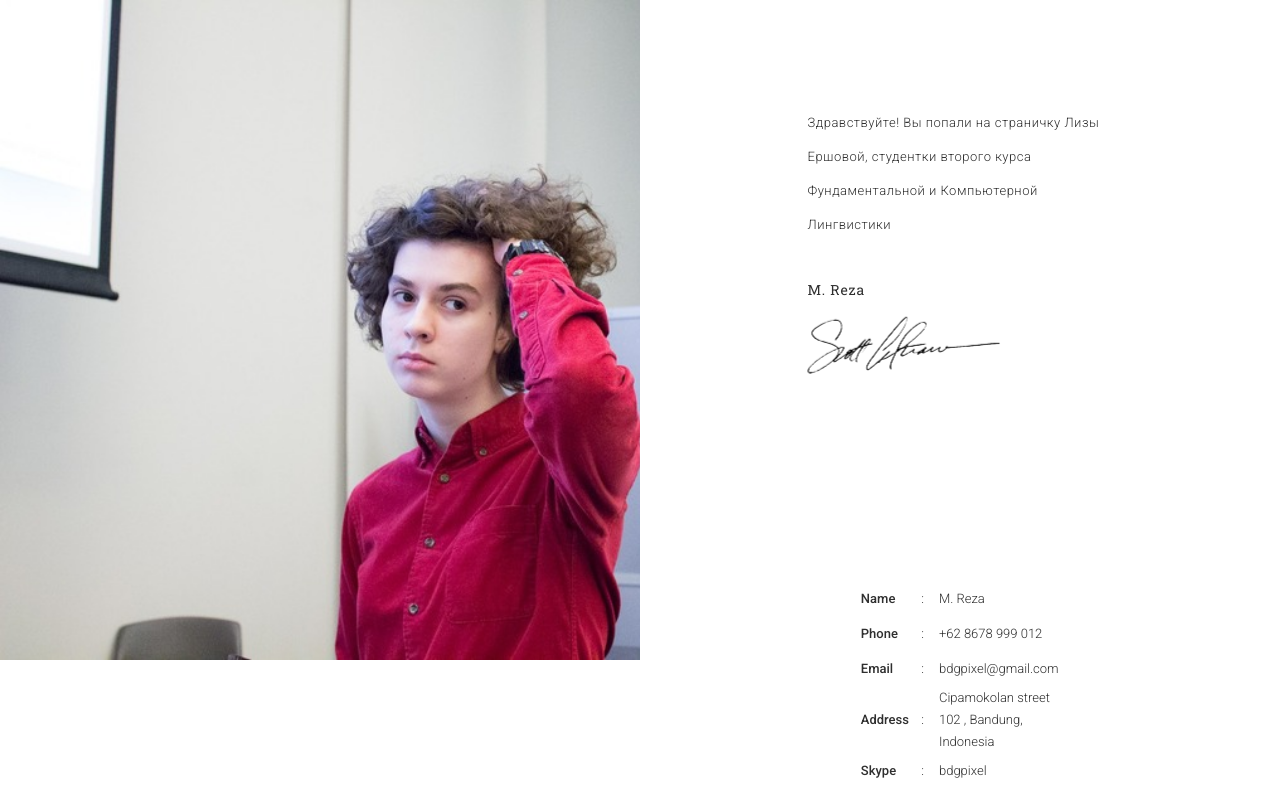
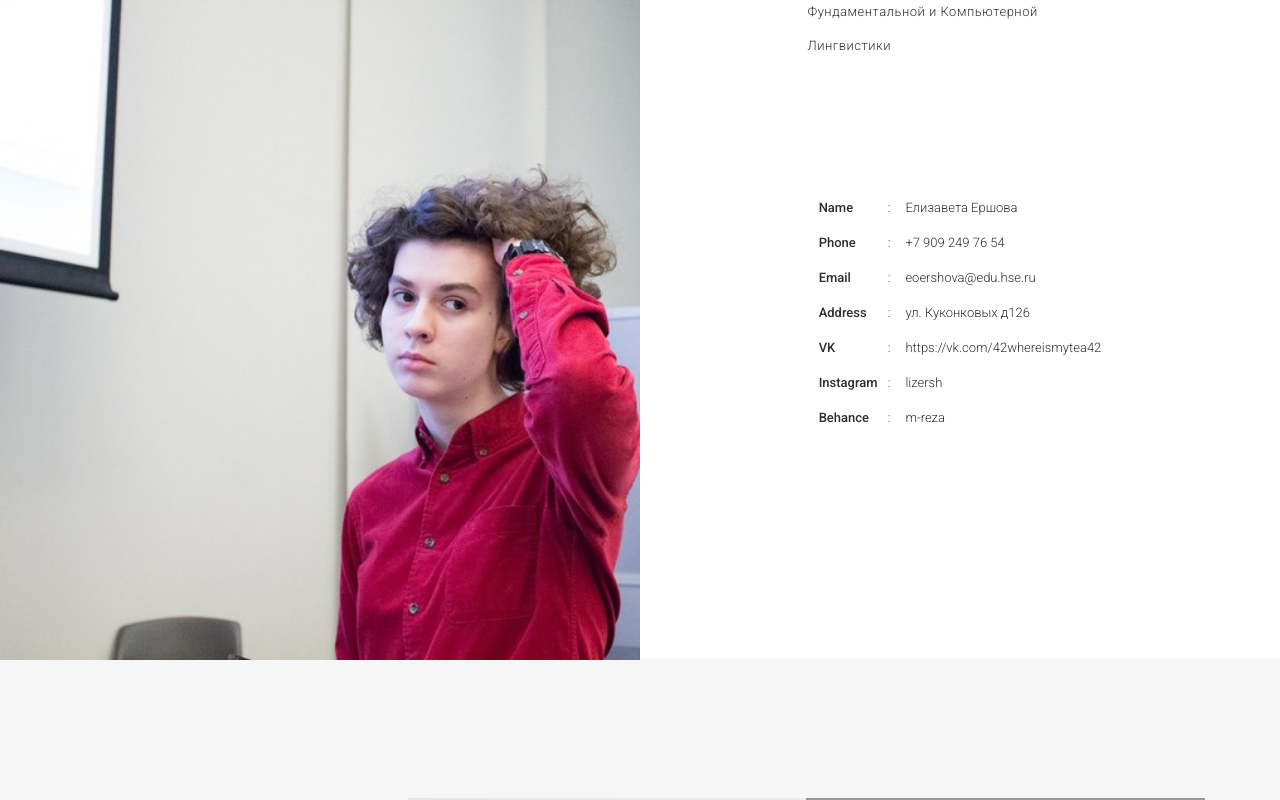
Before and after one commit to eoershova/personal_website, a plain HTML site: page index.html in a window 1280 px wide. Drawn offline with Linux system fonts and the light colour scheme.

Commit message:
Update index.html

```diff
--- a/index.html
+++ b/index.html
@@ -37,13 +37,7 @@
                         Здравствуйте! Вы попали на страничку Лизы Ершовой, студентки второго курса Фундаментальной и Компьютерной Лингвистики
                       </p>
 
-                      <h5 class="name">
-                        M. Reza
-                      </h5>
-                      <img alt="signature" src="images/signature.png">
-                    </div>
-                  </div>
-                </div>
+
 
                 <div class="col-md-12 col-sm-12 col-xs-12 white-col">
                   <div class="row">
@@ -53,32 +47,32 @@
                           <tr>
                             <td class="title">Name </td>
                             <td class="break">:</td>
-                            <td> M. Reza</td>
+                            <td> Елизавета Ершова</td>
                           </tr>
                           <tr>
                             <td class="title">Phone </td>
                             <td class="break">:</td>
-                            <td> +62 8678 999 012</td>
+                            <td> +7 909 249 76 54</td>
                           </tr>
                           <tr>
                             <td class="title">Email </td>
                             <td class="break">:</td>
-                            <td> bdgpixel@gmail.com</td>
+                            <td> eoershova@edu.hse.ru</td>
                           </tr>
                           <tr>
                             <td class="title">Address </td>
                             <td class="break">:</td>
-                            <td> Cipamokolan street 102 , Bandung, Indonesia</td>
+                            <td> ул. Куконковых д126</td>
                           </tr>
                           <tr>
-                            <td class="title">Skype </td>
+                            <td class="title">VK </td>
                             <td class="break">:</td>
-                            <td> bdgpixel</td>
+                            <td> https://vk.com/42whereismytea42</td>
                           </tr>
                           <tr>
-                            <td class="title">Dribbble </td>
+                            <td class="title">Instagram </td>
                             <td class="break">:</td>
-                            <td> Muh-Reza</td>
+                            <td> lizersh</td>
                           </tr>
                           <tr>
                             <td class="title">Behance</td>
```
